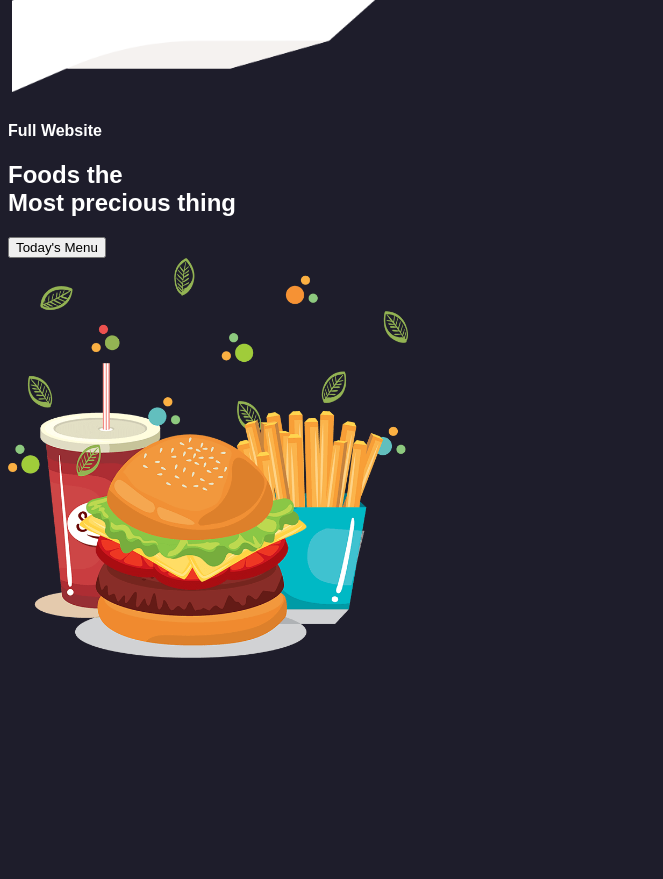
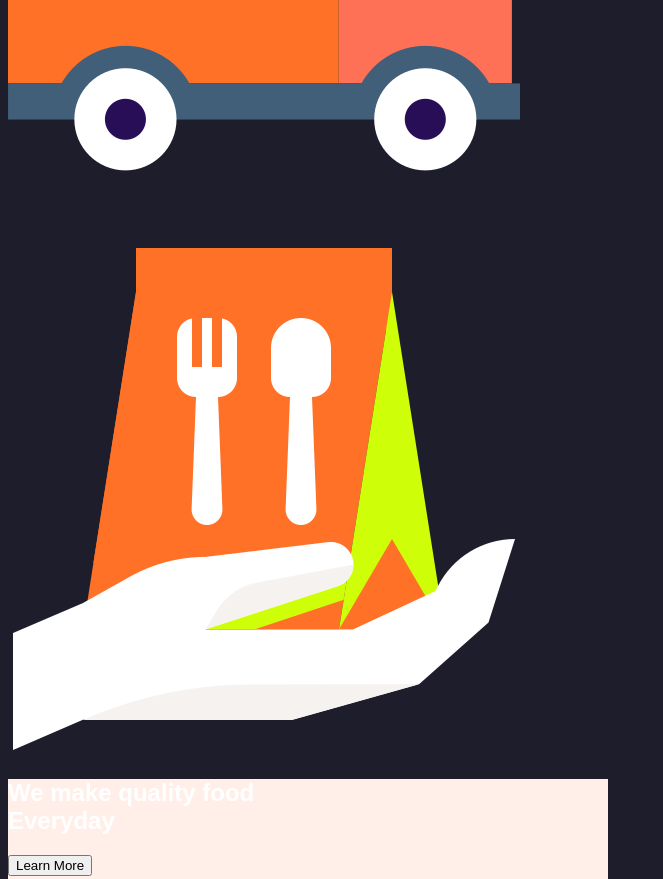
Before and after one commit to JahirDanielMartinezBayona/proyectoWeb, a plain HTML site: page index.html in a window 1280 px wide. Shown: the part 3020-3899 px from the top of the page, without its empty margins (0-663 px from the left). Before the commit the page ends 3690 px from the top, so only its background shows below. Drawn offline with nearby package versions, Linux system fonts and the light colour scheme.

Commit message:
fix: trying to add the box color

```diff
--- a/css/style.css
+++ b/css/style.css
@@ -41,11 +41,17 @@ header{
     /* align-: center; */
     justify-content: space-between;
 }
+#contact .main__current__information{
+    background-color: var(--color-5);
+    height: 400px;
+    width: 600px;
+
+}
 /* .main__ .main__current__information{
     display: flex;
     flex-direction: column;
 } */
-.main__current__image img{
+/* .main__current__image img{
     height: 400px;
     width: ;
-}
+} */
--- a/css/variables.css
+++ b/css/variables.css
@@ -3,6 +3,7 @@
     --color-2: #1e1d2b;
     --color-3: #2c2b47;
     --color-4: #FFFFFF;
+    --color-5: #ffefe8;
 }
 @font-face{
     src: url('https://fonts.googleapis.com/css2?family=Poppins:ital,wght@0,100;0,200;0,300;0,400;0,500;0,600;0,700;0,800;0,900;1,100;1,200;1,300;1,400;1,500;1,600;1,700;1,800;1,900&display=swap');
--- a/index.html
+++ b/index.html
@@ -78,12 +78,8 @@
             </section>
             <section id="contact">
                 <article class="main__current__information">
-                    <div class="current__information__title"><h1>Full Website</h1></div>
-                    <div class="current__information__content"><h2>Foods the <br> Most precious thing</h2></div>
-                    <div class="button__current__information"><button>Today's Menu</button></div>
-                </article>
-                <article class="main__current__image">
-                    <img src="storage/img/home.png" alt="">
+                    <div class="current__information__content"><h2>We make quality food<br> Everyday</h2></div>
+                    <div class="button__current__information"><button>Learn More</button></div>
                 </article>
             </section>
         </article>
```
